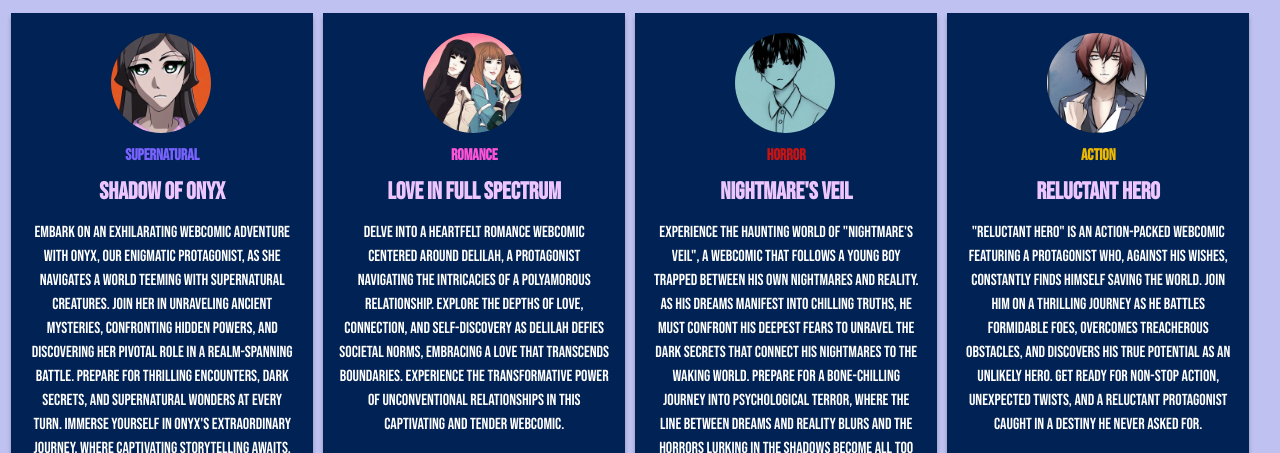
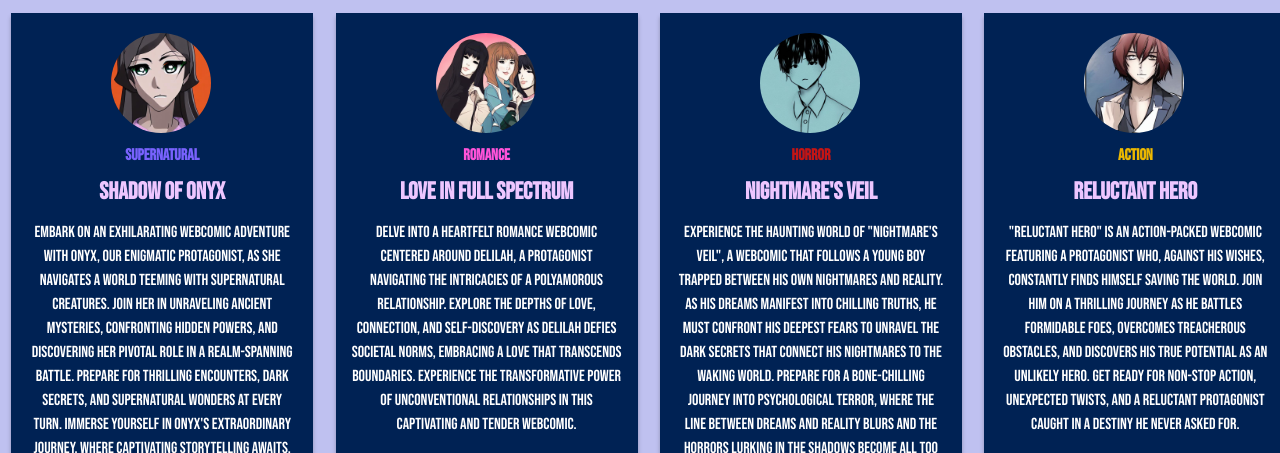
Before and after one commit to Veehulkendeer/webcomic-corner, a website: page index.html in a window 1280 px wide. Shown: the part 347-800 px from the top of the page. Drawn offline with Linux system fonts and the light colour scheme.

Commit message:
modified:   style.css

```diff
--- a/style.css
+++ b/style.css
@@ -222,7 +222,7 @@ body {
 
   #featured-webcomics .grid {
     display: grid;
-    grid-template-columns: repeat(4, 312px);
+    grid-template-columns: repeat(4, 1fr);
     grid-template-rows: repeat(4, auto);
   }
 
@@ -296,6 +296,7 @@ body {
 
   #featured-webcomics .box {
     position: absolute;
+    display: flex;
     width: 100%;
     height: 100%;
     top: 0;
```
